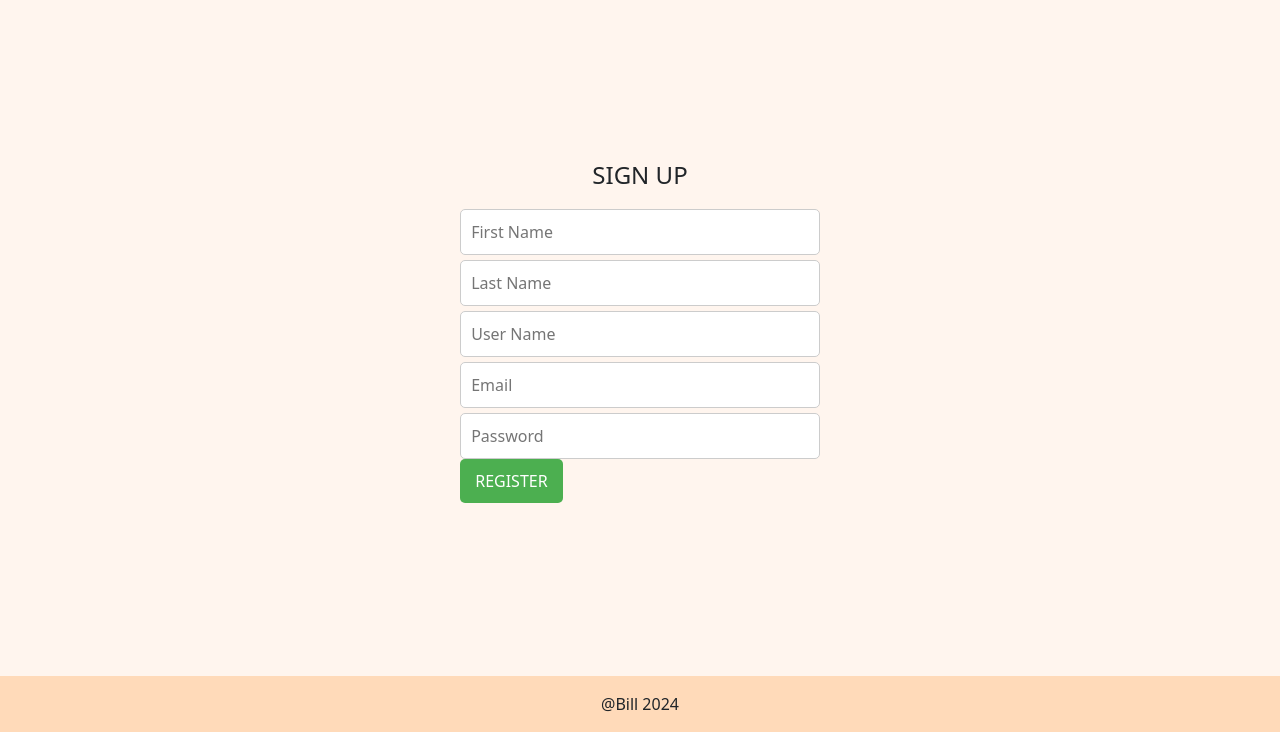
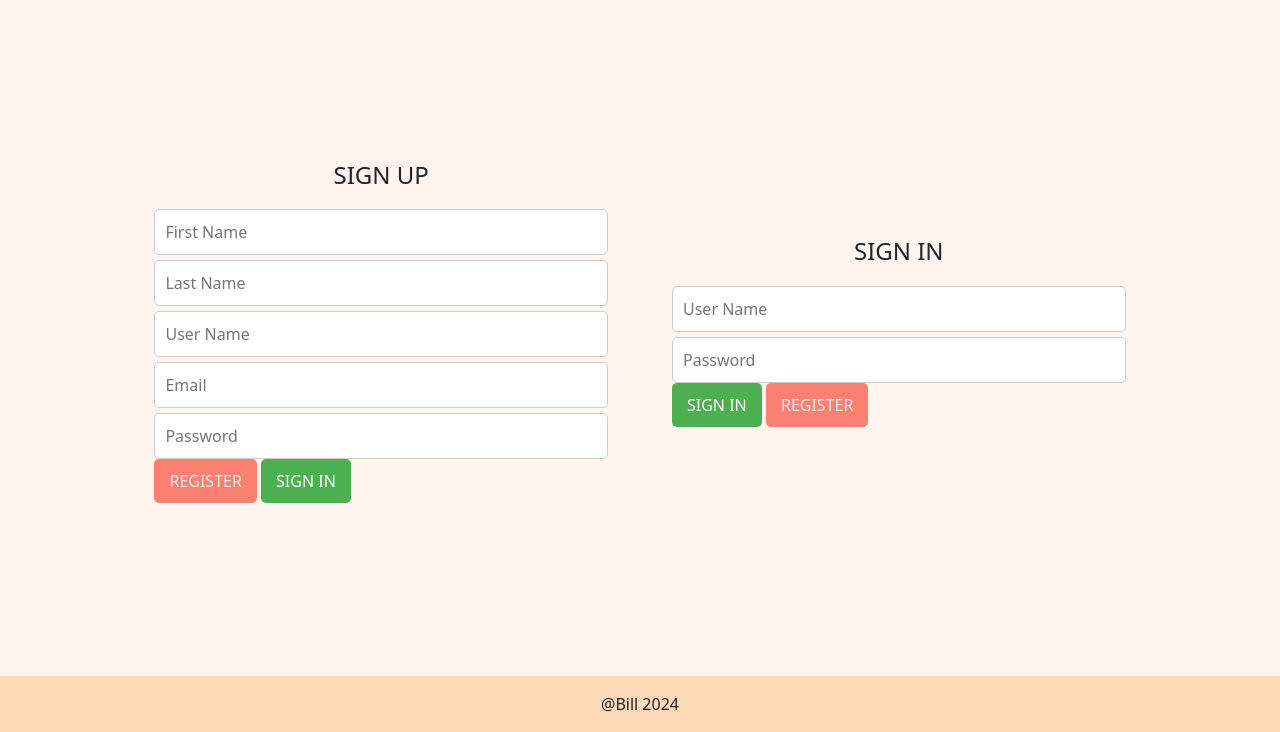
Before and after one commit to mulewile/perl-mysql-app, a website: page public/index.html in a window 1280 px wide. Shown: the part 68-800 px from the top of the page. Drawn offline with Linux system fonts and the light colour scheme; no server answers.

Commit message:
added sign in form

```diff
--- a/public/index.html
+++ b/public/index.html
@@ -67,12 +67,45 @@
           required
         />
 
-        <button type="submit" id="submitButton" class="form__button">
+        <button type="submit" id="submitButton" class="form__button sign_up">
+          REGISTER
+        </button>
+        <button type="submit" id="submitButton" class="form__button sign_in">
+          SIGN IN
+        </button>
+      </form>
+    </div>
+    <div class="form--signIn" id="formSignIn" data-js="formSignIn">
+      <form id="signInForm" data-js="signInForm" class="form--Register">
+        <h3 class="form__title">SIGN IN</h3>
+        <label for="userNameInput" class="form__label"></label>
+        <input
+          type="text"
+          id="userNameInput"
+          class="form__input"
+          placeholder="User Name"
+          name="username_input"
+          required
+        />
+
+        <label for="passwordInput" class="form__label"></label>
+        <input
+          type="password"
+          id="passwordInput"
+          class="form__input"
+          placeholder="Password"
+          name="password_input"
+          required
+        />
+
+        <button type="submit" id="submitButton" class="form__button sign_in">
+          SIGN IN
+        </button>
+        <button type="submit" id="submitButton" class="form__button sign_up">
           REGISTER
         </button>
       </form>
     </div>
-
     <main class="mainWrapper hidden" data-js="main">
       <div class="errorMessage hidden" data-js="errorMessage"></div>
       <div class="message--success hidden" data-js="successMessage"></div>
--- a/public/styles.css
+++ b/public/styles.css
@@ -104,10 +104,21 @@ p {
   transition: background-color 0.3s;
 }
 
+.sign_up{
+  background-color: salmon;
+  color: rgb(240, 234, 234);
+}
+
+
+
 .form__button:hover {
   background-color: #1e5720;
 }
 
+.sign_up:hover {
+  background-color: rgb(240, 137, 126);
+  color: #fff;
+}
 
 .message--success{
   display: flex;
```
Also changed, not shown: 1 other file.
